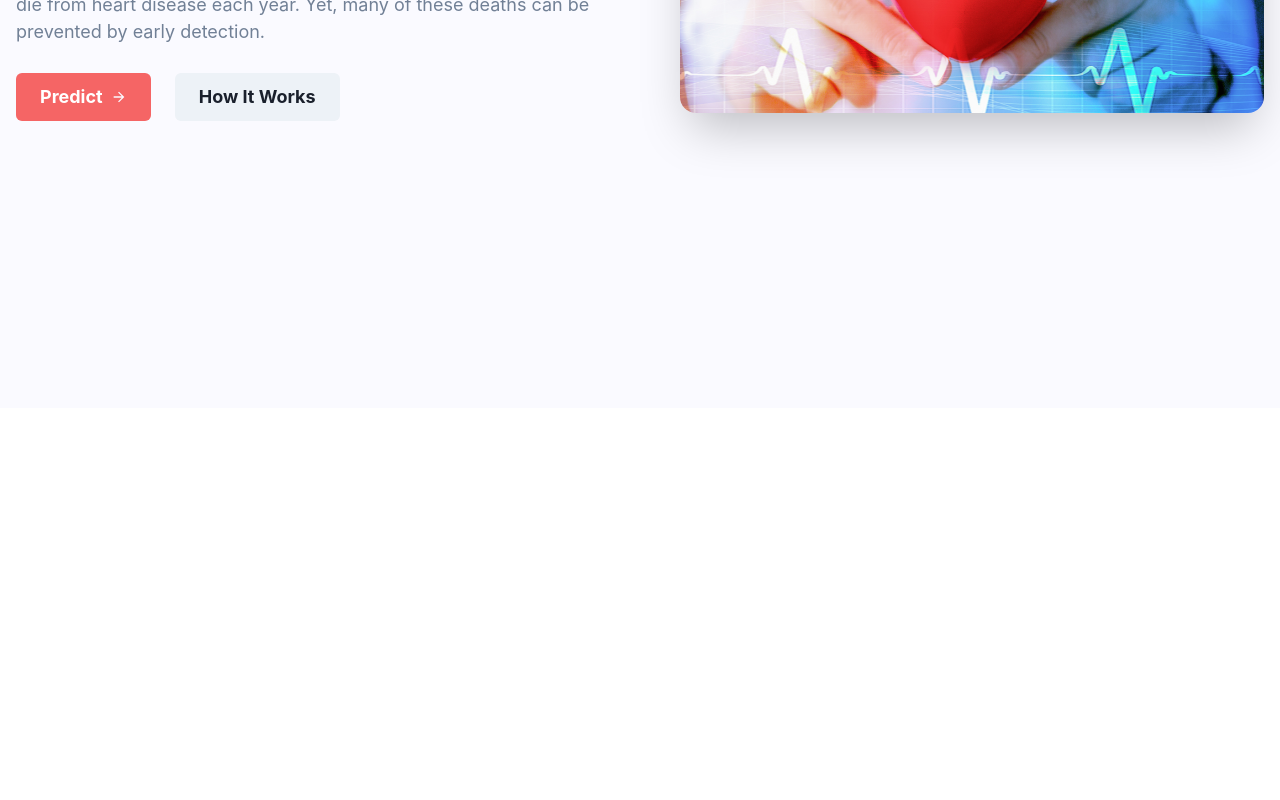
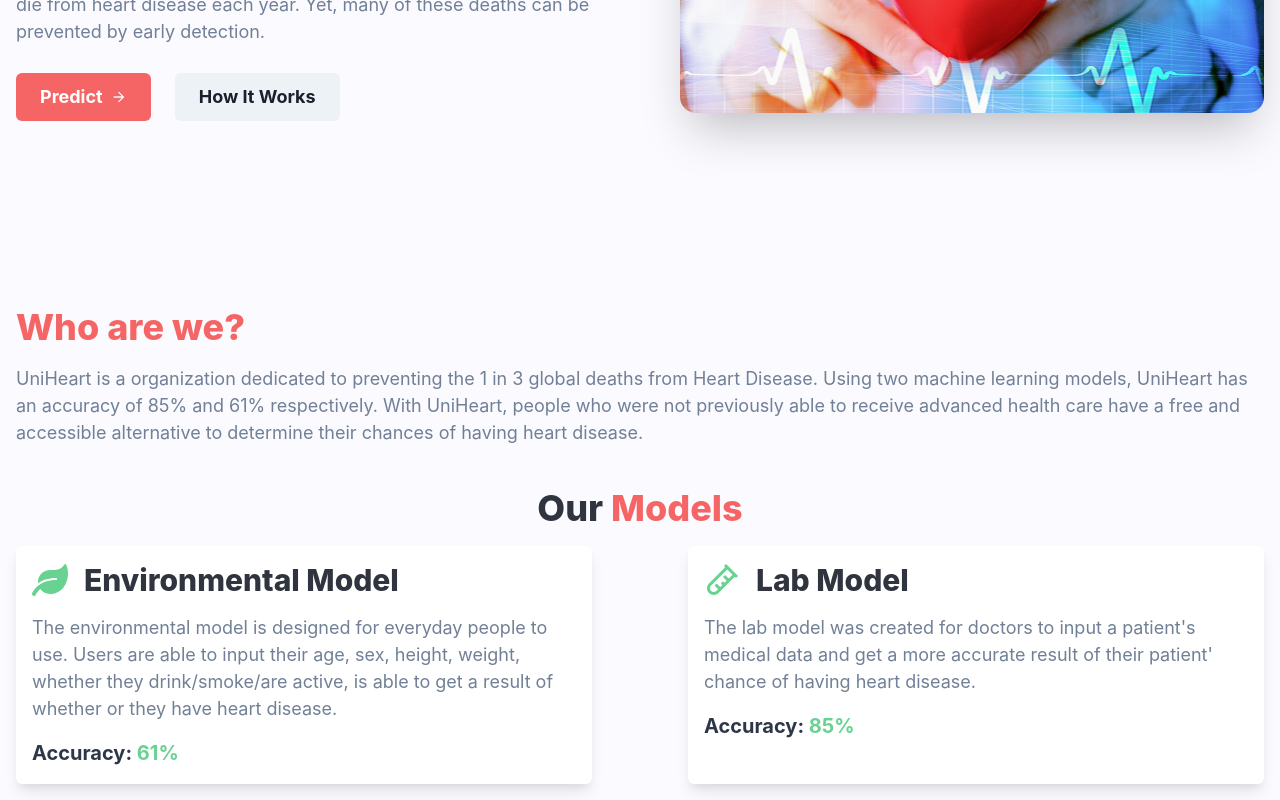
Before and after one commit to ganning127/UniHeart, a Next.js app: page / in a window 1280 px wide. Shown: the part 392-1192 px from the top of the page. Before the commit the page ends 800 px from the top, so only its background shows below. Built offline with nearby package versions, Linux system fonts and the light colour scheme.

Commit message:
finishing touches

```diff
--- a/components/Landing/HomeLanding.jsx
+++ b/components/Landing/HomeLanding.jsx
@@ -61,6 +61,8 @@
                             about='/about'
                             px={6}
                             fontWeight="bold"
+                            as='a'
+                            href='#models'
                         >
                             How It Works
                         </Button>
--- a/components/Sidebar/index.jsx
+++ b/components/Sidebar/index.jsx
@@ -7,6 +7,7 @@
     Flex,
     HStack,
     VStack,
+    ScaleFade,
     Icon,
     useColorModeValue,
     Link,
@@ -14,8 +15,6 @@
     DrawerContent,
     Text,
     useDisclosure,
-    BoxProps,
-    FlexProps,
     Menu,
     MenuButton,
     MenuDivider,
@@ -25,22 +24,19 @@
 } from '@chakra-ui/react';
 import {
     FiHome,
-    FiTrendingUp,
-    FiCompass,
-    FiStar,
-    FiSettings,
     FiMenu,
     FiBell,
     FiChevronDown,
 } from 'react-icons/fi';
 import { MdLightbulbOutline, MdOutlineHealthAndSafety } from 'react-icons/md'
-import { AiOutlineHeart } from 'react-icons/ai'
+import { AiOutlineHeart, AiOutlineCheckCircle } from 'react-icons/ai'
 import { BsCalculator } from 'react-icons/bs'
 
 const LinkItems = [
     { name: 'Home', icon: FiHome, href: '/' },
     { name: 'Predict', icon: AiOutlineHeart, href: '/predict' },
     { name: 'Prevention', icon: MdOutlineHealthAndSafety, href: '/prevention' },
+
     { name: 'BMI Calculator', icon: BsCalculator, href: '/bmi' }
 ];
 
@@ -163,21 +159,49 @@
                 icon={<FiMenu />}
             />
 
-            <Text
-                display={{ base: 'flex', md: 'none' }}
-                fontSize="2xl"
-                fontFamily="monospace"
-                fontWeight="bold">
-                Logo
-            </Text>
+
+            <Img
+                src="/logo.png"
+                h="12"
+                display={{ base: 'inline', md: 'none' }}
+                mr="3"
+                mt="-1"
+            />
 
             <HStack spacing={{ base: '0', md: '6' }}>
+                <Menu>
+                    <MenuButton>
                         <IconButton
                             size="lg"
                             variant="ghost"
                             aria-label="open menu"
                             icon={<FiBell />}
                         />
+
+
+                    </MenuButton>
+                    <MenuList
+                        bg={useColorModeValue('white', 'gray.900')}
+                        borderColor={useColorModeValue('gray.200', 'gray.700')}>
+                        <MenuItem>
+                            <Box d='flex' alignItems='center' color='gray.500'>
+                                <Icon as={AiOutlineCheckCircle} mr='2' />
+                                <Text fontSize="sm" fontWeight="semibold">
+                                    Completed your check for today!
+                                </Text>
+                            </Box>
+                        </MenuItem>
+                        <MenuItem>
+                            <Box d='flex' alignItems='center' color='gray.500'>
+                                <Icon as={AiOutlineHeart} mr='2' />
+                                <Text fontSize="sm" fontWeight="semibold">
+                                    Negative prediction for heart disease!
+                                </Text>
+                            </Box>
+                        </MenuItem>
+                    </MenuList>
+                </Menu>
+
                 <Flex alignItems={'center'}>
                     <Menu>
                         <MenuButton
--- a/pages/index.js
+++ b/pages/index.js
@@ -1,7 +1,12 @@
 import Head from 'next/head'
 import { NavBar } from '@components/NavBar'
 import { HomeLanding } from '@components/Landing/HomeLanding'
-import { Sidebar } from '@components/Sidebar'
+import { Box, Heading, SimpleGrid, Img, Icon, Button, Container, Text, chakra } from '@chakra-ui/react'
+import { MedSep } from '@components/Separators/MedSep'
+import { TextSep } from '@components/Separators/TextSep'
+import { HeadingWithDesc } from '@components/Headings/HeadingWithDesc'
+import { FaLeaf } from 'react-icons/fa'
+import { BiTestTube } from 'react-icons/bi'
 
 
 export default function Home() {
@@ -13,6 +18,43 @@
       <NavBar active='home' />
       <HomeLanding />
 
+      <TextSep />
+
+      <Container maxW={'container.xl'} p={4}>
+        <HeadingWithDesc>
+          Who are we?
+        </HeadingWithDesc>
+        <Text fontSize='lg' color='gray.500'>UniHeart is a organization dedicated to preventing the 1 in 3 global deaths from Heart Disease. Using two machine learning models, UniHeart has an accuracy of 85% and 61% respectively. With UniHeart, people who were not previously able to receive advanced health care have a free and accessible alternative to determine their chances of having heart disease.</Text>
+
+        <TextSep />
+
+        <Heading as="h1" size="xl" color="black.light" mb="4" fontWeight="extrabold" textAlign='center'>Our  <chakra.span color='red.400'>Models</chakra.span></Heading>
+
+        <SimpleGrid columns={{ base: 1, md: 2 }} spacing={24} mt={4} id='models'>
+          <Box shadow='lg' p={4} rounded='md' bg='white.full' >
+            <Box d='flex'>
+              <Icon as={FaLeaf} fontSize='4xl' mr={4} color='green.300' />
+              <Heading as="h2" size="lg" color="black.light" mb="4" fontWeight="extrabold">Environmental Model</Heading>
+            </Box>
+
+            <Text fontSize='lg' color='gray.500'>The environmental model is designed for everyday people to use. Users are able to input their age, sex, height, weight, whether they drink/smoke/are active, is able to get a result of whether or they have heart disease.</Text>
+
+            <Text fontSize='xl' color='green.300' fontWeight='bold' mt={4}><chakra.span color='gray.700'>Accuracy:</chakra.span> 61%</Text>
+          </Box>
+
+          <Box shadow='lg' p={4} rounded='md' bg='white.full' >
+            <Box d='flex'>
+              <Icon as={BiTestTube} fontSize='4xl' mr={4} color='green.300' />
+              <Heading as="h2" size="lg" color="black.light" mb="4" fontWeight="extrabold">Lab Model</Heading>
+            </Box>
+
+            <Text fontSize='lg' color='gray.500'>The lab model was created for doctors to input a patient&apos;s medical data and get a more accurate result of their patient&apos; chance of having heart disease.</Text>
+            <Text fontSize='xl' color='green.300' fontWeight='bold' mt={4}><chakra.span color='gray.700'>Accuracy:</chakra.span> 85%</Text>
+
+          </Box>
+        </SimpleGrid>
+      </Container>
+
     </>
   )
 }
```
Lines whose indentation alone changed are shown as unchanged.
